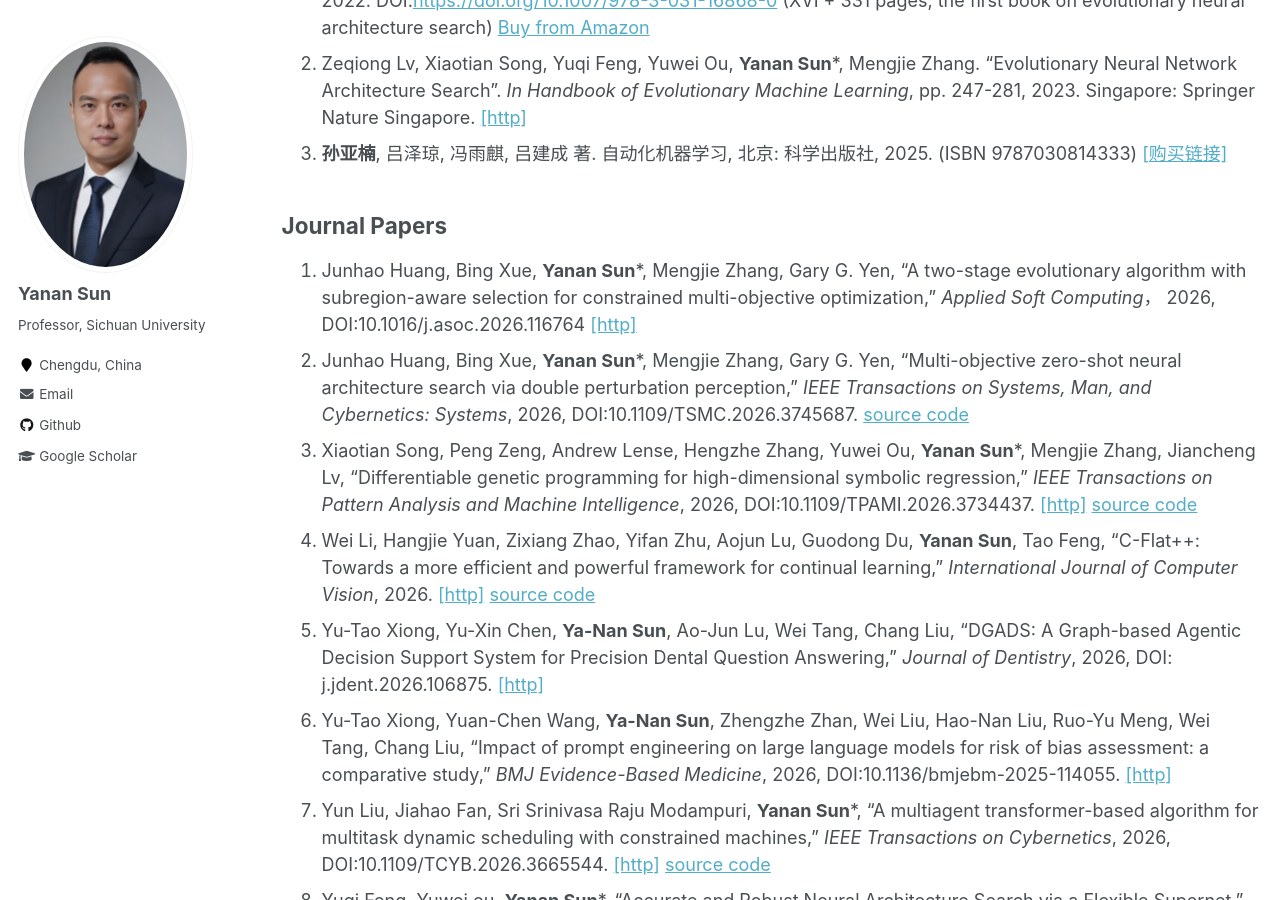
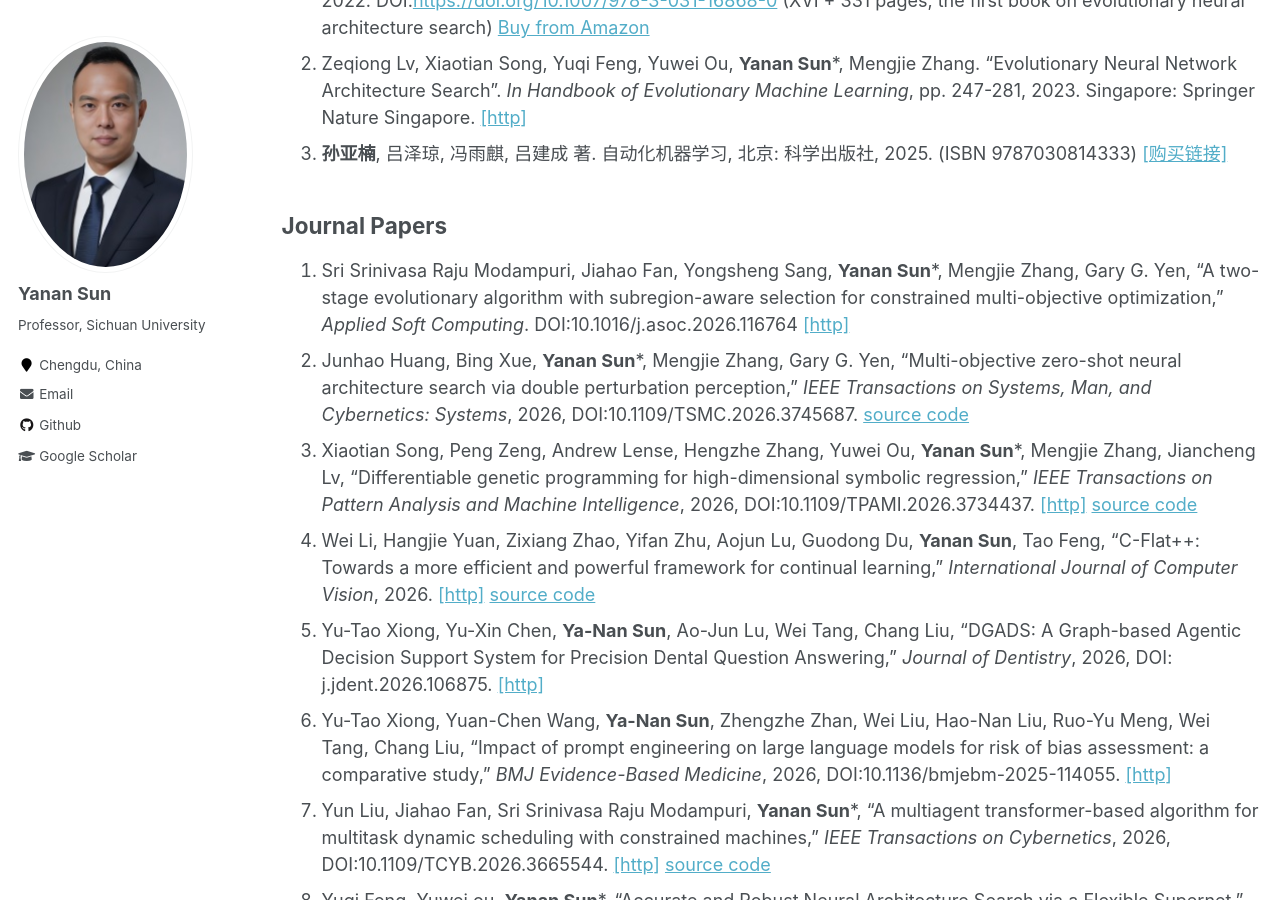
Before and after one commit to yn-sun/yn-sun.github.io, a Jekyll site: the page built from _pages/publications.md, in a window 1280 px wide and 900 px high, scrolled down 348 px. Built offline with Jekyll 4.4.1, drawn with Linux system fonts in a browser that asks for light colours; comment, search, counter and statistics services are not loaded.

Commit message:
Update publications.md

```diff
--- a/_pages/publications.md
+++ b/_pages/publications.md
@@ -12,7 +12,7 @@ author_profile: true
 3. **孙亚楠**, 吕泽琼, 冯雨麒, 吕建成 著. 自动化机器学习, 北京: 科学出版社, 2025. (ISBN 9787030814333)  [[购买链接]](https://www.ecsponline.com/goods.php?id=227870) &nbsp;&nbsp;&nbsp;
 
 ## Journal Papers
-1. Junhao Huang, Bing Xue, **Yanan Sun***, Mengjie Zhang, Gary G. Yen, "A two-stage evolutionary algorithm with subregion-aware selection for constrained multi-objective optimization," <i> Applied Soft Computing</i>， 2026, DOI:10.1016/j.asoc.2026.116764 [[http]](https://www.sciencedirect.com/science/article/abs/pii/S156849462602212X)
+1. Sri Srinivasa Raju Modampuri, Jiahao Fan, Yongsheng Sang, **Yanan Sun***, Mengjie Zhang, Gary G. Yen, "A two-stage evolutionary algorithm with subregion-aware selection for constrained multi-objective optimization," <i> Applied Soft Computing</i>. DOI:10.1016/j.asoc.2026.116764 [[http]](https://www.sciencedirect.com/science/article/abs/pii/S156849462602212X)
 2. Junhao Huang, Bing Xue, **Yanan Sun***, Mengjie Zhang, Gary G. Yen, "Multi-objective zero-shot neural architecture search via double perturbation perception," <i>IEEE Transactions on Systems, Man, and Cybernetics: Systems</i>, 2026, DOI:10.1109/TSMC.2026.3745687. [source code](https://github.com/HuangJunh/DPP)
 3. Xiaotian Song, Peng Zeng, Andrew Lense, Hengzhe Zhang, Yuwei Ou, **Yanan Sun***, Mengjie Zhang, Jiancheng Lv, "Differentiable genetic programming for high-dimensional symbolic regression," <i>IEEE Transactions on Pattern Analysis and Machine Intelligence</i>, 2026, DOI:10.1109/TPAMI.2026.3734437. [[http]](https://ieeexplore.ieee.org/abstract/document/11693956)   [source code](https://github.com/songxt3/DGP)
 4. Wei Li, Hangjie Yuan, Zixiang Zhao, Yifan Zhu, Aojun Lu, Guodong Du, **Yanan Sun**, Tao Feng, "C-Flat++: Towards a more efficient and powerful framework for continual learning," <i>International Journal of Computer Vision</i>, 2026. [[http]](https://link.springer.com/article/10.1007/s11263-026-03009-5)   [source code](https://github.com/THUDM/INFTY)
```
